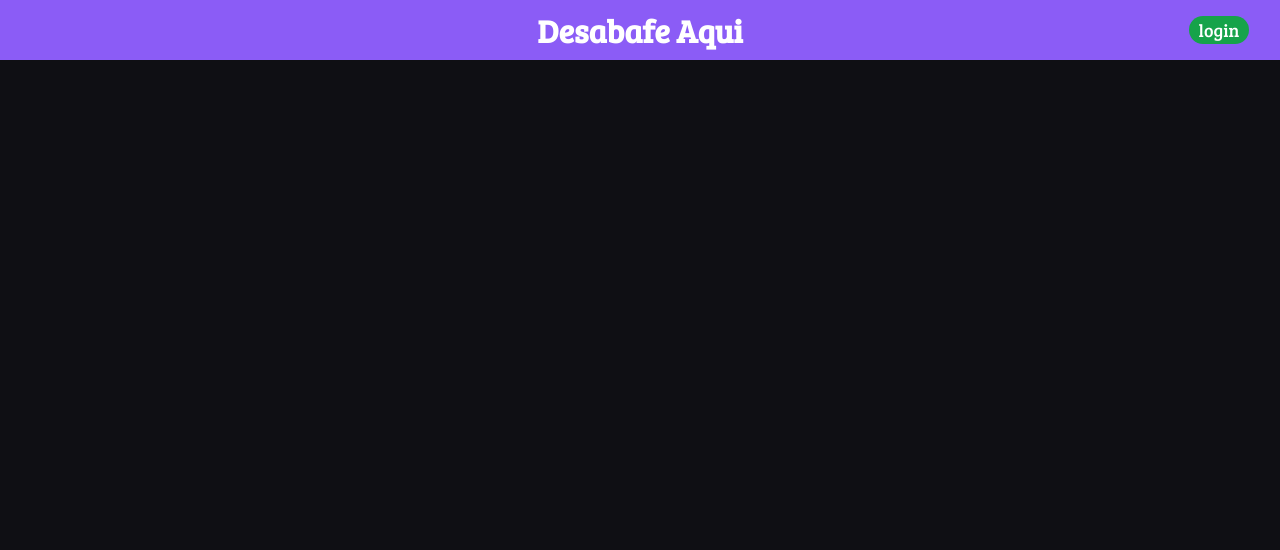
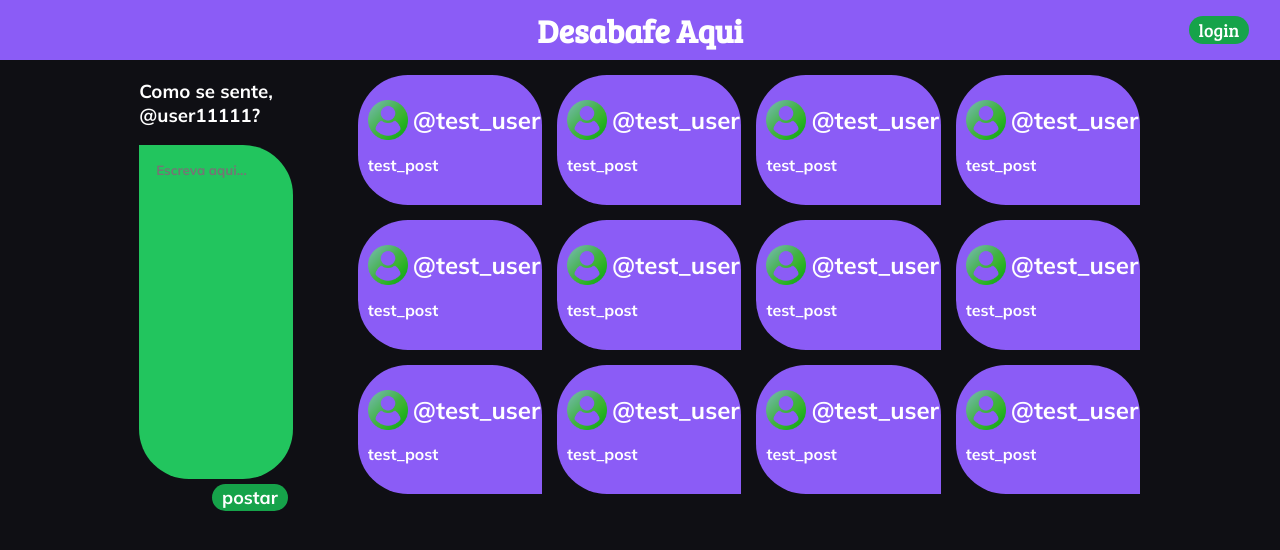
Before and after one commit to JoemanJ/Desabafe-Aqui, an Angular app in the folder frontend/desabafeAqui/: page / in a window 1280 px wide. Shown: the top 550 px of the page. Built offline with nearby package versions, Linux system fonts and the light colour scheme.

Commit message:
home page working

```diff
--- a/frontend/desabafeAqui/src/app/app.routes.ts
+++ b/frontend/desabafeAqui/src/app/app.routes.ts
@@ -1,9 +1,14 @@
 import { Routes } from '@angular/router';
 import { LoginRegister } from './pages/login-register/login-register';
+import { Home } from './pages/home/home';
 
 export const routes: Routes = [
     {
         path: "login",
         component: LoginRegister,
+    },
+    {
+        path:'',
+        component: Home
     }
 ];
--- a/frontend/desabafeAqui/src/app/core/models/user-mini-profile.model.ts
+++ b/frontend/desabafeAqui/src/app/core/models/user-mini-profile.model.ts
@@ -1,4 +1,4 @@
-export interface UserProfile {
+export interface UserProfileModel {
     username: string;
     avatar_url?: string
 }
--- a/frontend/desabafeAqui/src/app/core/models/user-profile.model.ts
+++ b/frontend/desabafeAqui/src/app/core/models/user-profile.model.ts
@@ -1,4 +1,4 @@
-export interface UserProfile {
+export interface UserMiniProfileModel {
     username: string;
     bio: string;
     avatar_url?: string
--- /dev/null
+++ b/frontend/desabafeAqui/src/app/pages/home/home.html
@@ -0,0 +1,21 @@
+<div>
+    <div class="make-post-section">
+        <h3 class="post-greeting standart-font">Como se sente, @user11111?</h3>
+        <div class="post-text-container">
+            <textarea class="post-text standart-font" placeholder="Escreva aqui..."></textarea>
+        </div>
+        <button class="rounded-button standart-font">postar</button>
+    </div>
+
+</div>
+<div class="feed-section">
+    @for (col of feed_columns; track $index) {
+        <div class="feed-column">
+            @for (post of col; track $index) {
+                <app-post [username]="post.author_details.username"
+                [user_profile_picture]="post.author_details.picture"
+                [text]="post.text"></app-post>
+        }
+        </div>
+    }
+</div>
--- /dev/null
+++ b/frontend/desabafeAqui/src/app/pages/home/home.scss
@@ -0,0 +1,61 @@
+@use "colors";
+
+:host{
+    display: flex;
+    justify-content: center;
+    gap: 50px;
+}
+
+.make-post-section{
+    display: flex;
+    flex-direction: column;
+    width: 12vw;
+}
+
+.post-greeting{
+
+    text-wrap: wrap;
+}
+
+.post-text-container{
+    background-color: colors.$theme_green;
+    justify-content: center;
+    display: flex;
+    padding: 15px;
+    border-radius: 0px 50px 50px 50px;
+
+}
+
+.post-text{
+    background-color: transparent;
+    border: none;
+    outline: none;
+    resize: none;
+    overflow-y: scroll;
+    min-height: 300px;
+}
+
+.rounded-button{
+    width: fit-content;
+    align-self: flex-end;
+}
+
+.feed-section{
+    // border: 1px white solid;
+
+    width: 60vw;
+    height: 85vh;
+    display: flex;
+    justify-content: space-between;
+
+    padding: 15px;
+    gap: 15px;
+    overflow-y: scroll;
+}
+
+.feed-column{
+    width: 24%;
+    display: flex;
+    flex-direction: column;
+    gap: 15px;
+}
--- /dev/null
+++ b/frontend/desabafeAqui/src/app/pages/home/home.ts
@@ -0,0 +1,30 @@
+import { Component } from '@angular/core';
+import { PostModel } from '../../core/models/post.model';
+import { Post } from './post/post';
+
+@Component({
+  selector: 'app-home',
+  imports: [Post],
+  templateUrl: './home.html',
+  styleUrl: './home.scss',
+})
+export class Home {
+  private test_post = {
+    text: 'test_post',
+    slug: 'abcde',
+    created_at: "today",
+    author_details: {
+        username: "test_user",
+        picture: "blank_user.png"
+    }
+  }
+
+  feed_columns: PostModel[][] = [
+    [this.test_post, this.test_post, this.test_post],
+    [this.test_post, this.test_post, this.test_post],
+    [this.test_post, this.test_post, this.test_post],
+    [this.test_post, this.test_post, this.test_post]
+  ]
+
+
+}
--- /dev/null
+++ b/frontend/desabafeAqui/src/app/pages/home/post/post.html
@@ -0,0 +1,7 @@
+<div class="mini-profile standart-font">
+    <img [src]="user_profile_picture()">
+    <h2 class="username">@{{username()}}</h2>
+</div>
+<p class="text standart-font">
+    {{text()}}
+</p>
--- /dev/null
+++ b/frontend/desabafeAqui/src/app/pages/home/post/post.scss
@@ -0,0 +1,30 @@
+@use "colors";
+
+:host{
+    display: flex;
+    flex-direction: column;
+    background-color: colors.$theme_purple;
+    box-sizing: border-box;
+    padding: 10px 10px;
+    border-radius: 50px 50px 0px 50px;
+    width: 100%;
+    max-height: 300px;
+}
+
+.mini-profile{
+    display: flex;
+    align-items: center;
+    gap: 5px;
+}
+
+img {
+    height: 40px;
+}
+
+.text {
+    margin: 0px 0px 20px 0px;
+    text-wrap-mode: wrap;
+    word-wrap: break-word;
+    width: 100%;
+    overflow-y: scroll;
+}
--- /dev/null
+++ b/frontend/desabafeAqui/src/app/pages/home/post/post.ts
@@ -0,0 +1,13 @@
+import { Component, input } from '@angular/core';
+
+@Component({
+  selector: 'app-post',
+  imports: [],
+  templateUrl: './post.html',
+  styleUrl: './post.scss',
+})
+export class Post {
+  username = input<string>();
+  user_profile_picture = input<string>();
+  text = input<string>();
+}
```
Also changed, not shown: frontend/desabafeAqui/src/app/core/models/post.model.ts (added, +9 -0 lines), 2 other files (tests, documents, lock files or other folders).
